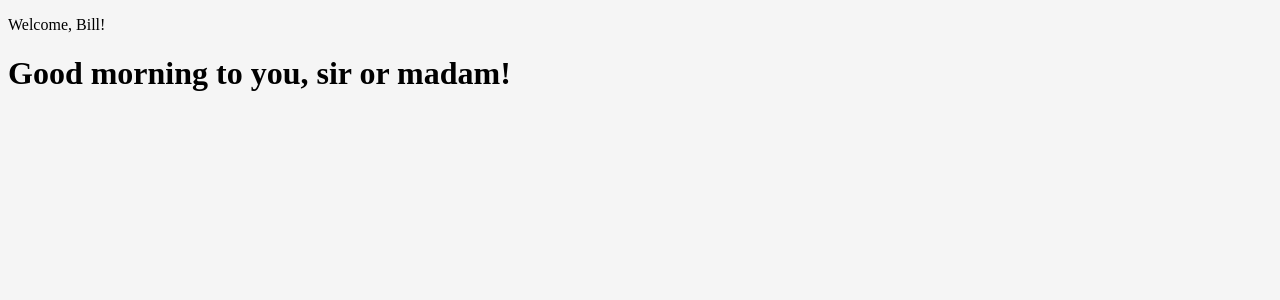
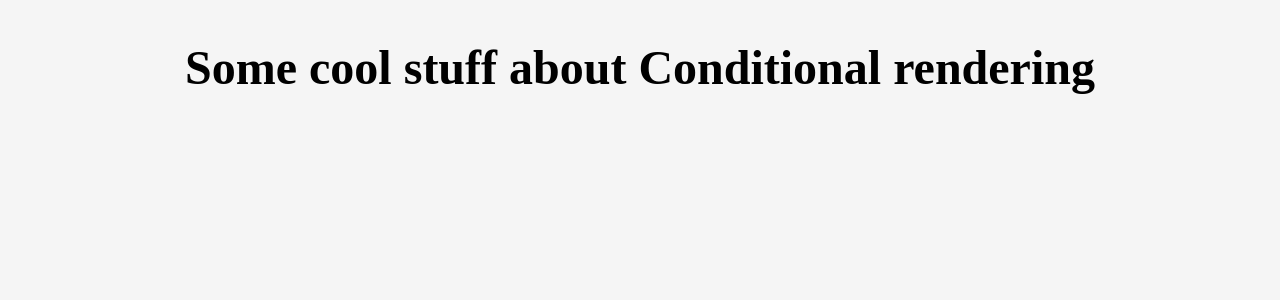
Before and after one commit to sserges/reat-full-tuto, a React (Create React App) app: page / in a window 1280 px wide. Shown: the top 300 px of the page. Built offline with nearby package versions, Linux system fonts and the light colour scheme.

Commit message:
Conditional rendering part 1

```diff
--- a/src/App.js
+++ b/src/App.js
@@ -1,66 +1,34 @@
-import React, { Component } from 'react';
-// import logo from './logo.svg';
-
-// import MyInfo from './components/MyInfo';
-// import Header from './components/Header';
-// import MainContent from './components/MainContent';
-// import Footer from './components/Footer';
-// import TodoItem from './components/TodoItem';
-// import ContactCard from './components/ContactCard';
-// import Joke from './components/Joke';
-// import Product from './components/Product';
-
-// import products from "./constants/vschoolProducts";
-// import todosData from './constants/todosData';
-
-import './App.css';
-
-// const todoComponents = todosData.map(todo => <TodoItem key={todo.id} text={todo.text} completed={todo.completed} />)
+import React, {Component} from "react"
+import Conditional from "./components/Conditional"
 
 class App extends Component {
-
-  render() {
-    // const date = new Date();
-    return (
-      <div>
-            <Header username="Bill" />
-            <Greeting />
-        </div>
-    );
+    constructor() {
+        super()
+        this.state = {
+            isLoading: true
         }
     }
 
-class Header extends Component {
+    componentDidMount() {
+        setTimeout(() => {
+            this.setState({
+                isLoading: false
+            })
+        }, 1500)
+    }
 
     render() {
         return (
-      <header>
-        <p>Welcome, {this.props.username}!</p>
-      </header>
-    );
+            <div>
+                {
+                    this.state.isLoading ?
+                        <h1>Loading...</h1>
+                    :
+                        <Conditional isLoading={this.state.isLoading}/>
+                }
+            </div>
+        )
     }
 }
 
-
-class Greeting extends Component {
-
-  render() {
-    const date = new Date()
-    const hours = date.getHours()
-    let timeOfDay
-
-    if (hours < 12) {
-        timeOfDay = "morning"
-    } else if (hours >= 12 && hours < 17) {
-        timeOfDay = "afternoon"
-    } else {
-        timeOfDay = "night"
-    }
-
-    return (
-      <h1>Good {timeOfDay} to you, sir or madam!</h1>
-    );
-  }
-}
-
-export default App;
+export default App
--- /dev/null
+++ b/src/components/Conditional.js
@@ -0,0 +1,7 @@
+import React from "react"
+
+function Conditional({isLoading}) {
+    return <h1>Some cool stuff about Conditional rendering</h1>
+}
+
+export default Conditional
--- a/src/index.css
+++ b/src/index.css
@@ -62,3 +62,30 @@ input[type=checkbox] {
 input[type=checkbox]:focus {
   outline: 0;
 }
+
+
+div {
+  display: flex;
+  flex-direction: column;
+  align-items: center;
+  justify-content: center;
+}
+
+h1 {
+  font-size: 3em;
+}
+
+button {
+  border: 1px solid lightgray;
+  background-color: transparent;
+  padding: 10px;
+  border-radius: 4px;
+}
+
+button:hover {
+  cursor: pointer;
+}
+
+button:focus {
+  outline:0;
+}
```
Also changed, not shown: src/components/TodoItem.js (+6 -2 lines). Lines whose indentation alone changed are shown as unchanged.
